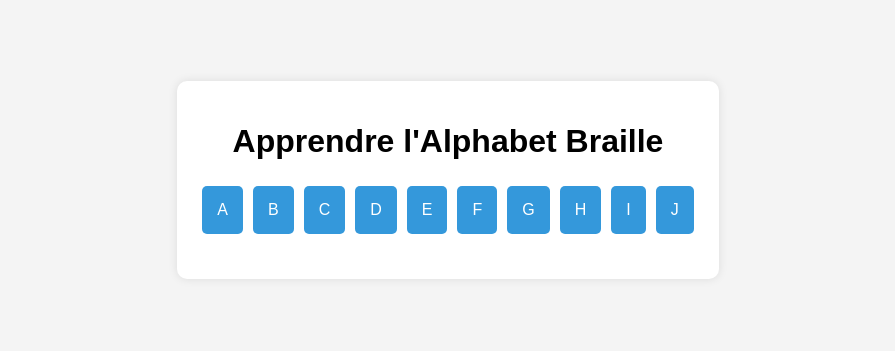
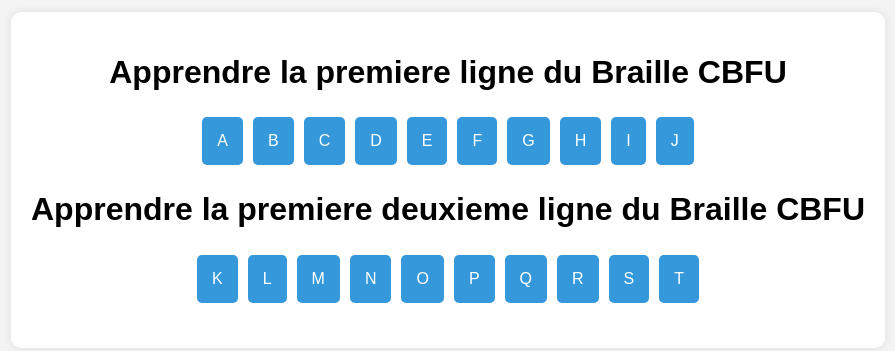
Before and after one commit to dadiduclair/braille-learning-app, a plain HTML site: page index.html in a window 1280 px wide. Shown: the part 220-571 px from the top of the page, without its empty margins (192-1087 px from the left). Drawn offline with Linux system fonts and the light colour scheme.

Commit message:
Update index.html

```diff
--- a/index.html
+++ b/index.html
@@ -8,7 +8,7 @@
 </head>
 <body>
     <div class="container">
-        <h1>Apprendre l'Alphabet Braille</h1>
+        <h1>Apprendre la premiere ligne du Braille CBFU</h1>
         <div class="alphabet">
             <!-- Lettres de l'alphabet -->
             <div class="letter" onclick="showBraille('A')">A</div>
@@ -23,6 +23,24 @@
             <div class="letter" onclick="showBraille('J')">J</div>
             <!-- Ajoutez les autres lettres ici -->
         </div>
+
+    <h1>Apprendre la premiere deuxieme ligne du Braille CBFU</h1>
+        <div class="alphabet">
+            <!-- Lettres de l'alphabet -->
+            <div class="letter" onclick="showBraille('K')">K</div>
+            <div class="letter" onclick="showBraille('L')">L</div>
+            <div class="letter" onclick="showBraille('M')">M</div>
+            <div class="letter" onclick="showBraille('N')">N</div>
+            <div class="letter" onclick="showBraille('O')">O</div>
+            <div class="letter" onclick="showBraille('P')">P</div>
+            <div class="letter" onclick="showBraille('Q')">Q</div>
+            <div class="letter" onclick="showBraille('R')">R</div>
+            <div class="letter" onclick="showBraille('S')">S</div>
+            <div class="letter" onclick="showBraille('T')">T</div>
+            <!-- Ajoutez les autres lettres ici -->
+        </div>
+
+
         <div id="braille-display" class="braille-display"></div>
     </div>
     <script src="script.js"></script>
```
